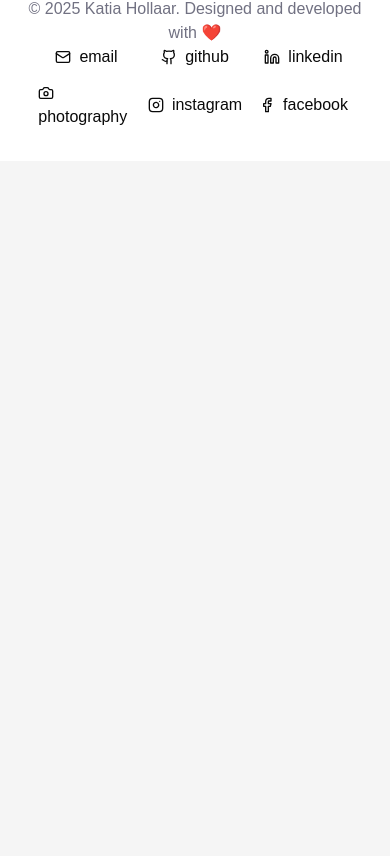
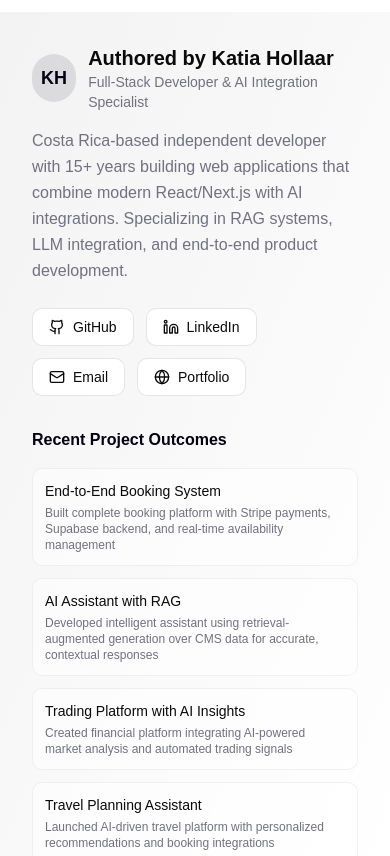
Before and after one commit to afkatja/afkatja.github.io, a Next.js app: page /about in a window 390 px wide. Shown: the part 6974-7830 px from the top of the page. Before the commit the page ends 7135 px from the top, so only its background shows below. Built offline with nearby package versions, Linux system fonts and the light colour scheme; a web font is replaced by a local one.

Commit message:
chore: add authorblock for eeat signals

```diff
--- /dev/null
+++ b/src/components/AuthorBlock.tsx
@@ -0,0 +1,180 @@
+"use client"
+
+import { motion } from "motion/react"
+import { Github, Linkedin, Mail, Globe } from "lucide-react"
+import { Card, CardContent } from "@/components/ui/card"
+
+interface AuthorBlockProps {
+  className?: string
+}
+
+export function AuthorBlock({ className = "" }: AuthorBlockProps) {
+  const personSchema = {
+    "@context": "https://schema.org",
+    "@type": "Person",
+    name: "Katia Hollaar",
+    url: "https://afkatja.github.io",
+    jobTitle: "Full-Stack Web Developer & AI Integration Specialist",
+    worksFor: {
+      "@type": "Organization",
+      name: "Independent Freelance Developer",
+    },
+    knowsAbout: [
+      "React Development",
+      "Next.js Applications",
+      "TypeScript",
+      "AI Integration",
+      "RAG (Retrieval-Augmented Generation)",
+      "LLM Integration",
+      "Full-Stack Development",
+      "Web Performance Optimization",
+    ],
+    sameAs: [
+      "https://github.com/afkatja",
+      "https://linkedin.com/in/katiahollaar",
+    ],
+    email: "katja@hollaar.com",
+  }
+
+  const concreteOutcomes = [
+    {
+      title: "End-to-End Booking System",
+      description:
+        "Built complete booking platform with Stripe payments, Supabase backend, and real-time availability management",
+    },
+    {
+      title: "AI Assistant with RAG",
+      description:
+        "Developed intelligent assistant using retrieval-augmented generation over CMS data for accurate, contextual responses",
+    },
+    {
+      title: "Trading Platform with AI Insights",
+      description:
+        "Created financial platform integrating AI-powered market analysis and automated trading signals",
+    },
+    {
+      title: "Travel Planning Assistant",
+      description:
+        "Launched AI-driven travel platform with personalized recommendations and booking integrations",
+    },
+  ]
+
+  const socialLinks = [
+    {
+      icon: Github,
+      href: "https://github.com/afkatja",
+      label: "GitHub",
+    },
+    {
+      icon: Linkedin,
+      href: "https://linkedin.com/in/katiahollaar",
+      label: "LinkedIn",
+    },
+    {
+      icon: Mail,
+      href: "mailto:katja@hollaar.com",
+      label: "Email",
+    },
+    {
+      icon: Globe,
+      href: "https://afkatja.github.io",
+      label: "Portfolio",
+    },
+  ]
+
+  return (
+    <>
+      <script
+        type="application/ld+json"
+        dangerouslySetInnerHTML={{ __html: JSON.stringify(personSchema) }}
+      />
+
+      <motion.div
+        initial={{ opacity: 0, y: 30 }}
+        whileInView={{ opacity: 1, y: 0 }}
+        transition={{ duration: 0.6 }}
+        viewport={{ once: true }}
+        className={`mt-12 bg-linear-to-br from-primary/5 to-accent/5${className}`}
+      >
+        <div className="max-w-7xl mx-auto">
+          <div className="p-8">
+            <div className="flex flex-col md:flex-row gap-8">
+              {/* Author Info */}
+              <div className="flex-1">
+                <div className="flex items-center gap-3 mb-4">
+                  <div className="w-12 h-12 bg-primary/10 rounded-full flex items-center justify-center">
+                    <span className="text-primary font-bold text-lg">KH</span>
+                  </div>
+                  <div>
+                    <h3 className="text-xl font-semibold">
+                      Authored by Katia Hollaar
+                    </h3>
+                    <p className="text-sm text-muted-foreground">
+                      Full-Stack Developer & AI Integration Specialist
+                    </p>
+                  </div>
+                </div>
+
+                <p className="text-muted-foreground mb-6 leading-relaxed">
+                  Costa Rica-based independent developer with 15+ years building
+                  web applications that combine modern React/Next.js with AI
+                  integrations. Specializing in RAG systems, LLM integration,
+                  and end-to-end product development.
+                </p>
+
+                {/* Social Links */}
+                <div className="flex flex-wrap gap-3">
+                  {socialLinks.map((social, index) => (
+                    <motion.a
+                      key={social.label}
+                      href={social.href}
+                      target="_blank"
+                      rel="noopener noreferrer"
+                      className="flex items-center gap-2 px-4 py-2 bg-background rounded-lg border border-border hover:border-primary/50 transition-colors"
+                      whileHover={{ scale: 1.05, y: -2 }}
+                      whileTap={{ scale: 0.95 }}
+                      initial={{ opacity: 0, y: 20 }}
+                      animate={{ opacity: 1, y: 0 }}
+                      transition={{ delay: 0.1 * index }}
+                    >
+                      <social.icon size={16} />
+                      <span className="text-sm font-medium">
+                        {social.label}
+                      </span>
+                    </motion.a>
+                  ))}
+                </div>
+              </div>
+
+              {/* Concrete Outcomes */}
+              <div className="flex-1">
+                <h4 className="font-semibold mb-4 text-primary">
+                  Recent Project Outcomes
+                </h4>
+                <div className="space-y-3">
+                  {concreteOutcomes.map((outcome, index) => (
+                    <motion.div
+                      key={outcome.title}
+                      className="p-3 bg-background/50 rounded-lg border border-border/50"
+                      initial={{ opacity: 0, x: 20 }}
+                      whileInView={{ opacity: 1, x: 0 }}
+                      transition={{ delay: 0.1 * index }}
+                      viewport={{ once: true }}
+                    >
+                      <h5 className="font-medium text-sm mb-1">
+                        {outcome.title}
+                      </h5>
+                      <p className="text-xs text-muted-foreground">
+                        {outcome.description}
+                      </p>
+                    </motion.div>
+                  ))}
+                </div>
+              </div>
+            </div>
+          </div>
+        </div>
+      </motion.div>
+    </>
+  )
+}
```
